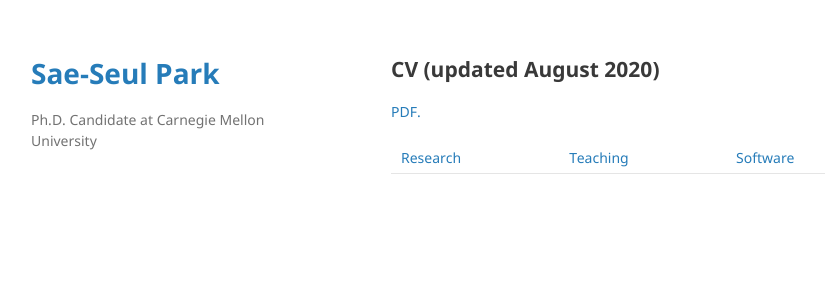
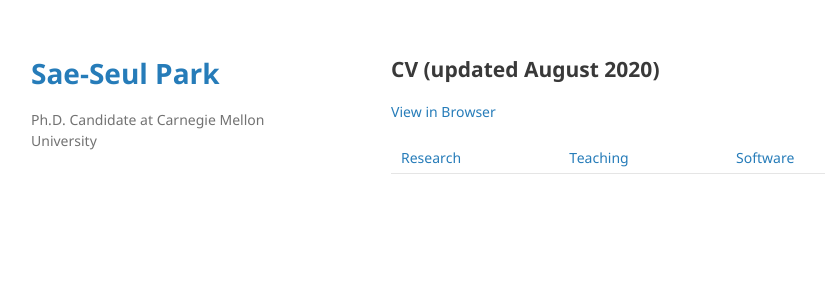
Before and after one commit to saepark/saepark.github.io, a Jekyll site: the page built from CV.md, in a window 1280 px wide. Shown: the top 296 px of the page, without its empty margins (179-1004 px from the left). Built offline with Jekyll 4.4.1, drawn with Linux system fonts in a browser that asks for light colours; our own code applies the rules of GitHub Pages for plain Markdown files.

Commit message:
Update CV.md

```diff
--- a/CV.md
+++ b/CV.md
@@ -4,6 +4,6 @@ layout: default
 
 ## CV (updated August 2020)
 
-<a href="saepark.github.io/raw/master/pdfs/CV_Sae%20Park_Updated%20Aug%202020.pdf" target="_blank">PDF.</a>
+<a href="saepark.github.io/raw/master/pdfs/CV_Sae%20Park_Updated%20Aug%202020.pdf" target="_blank"> View in Browser </a>
 
 [Research](./research.html) | [Teaching](./teaching.html) | [Software](./software.html)
```
